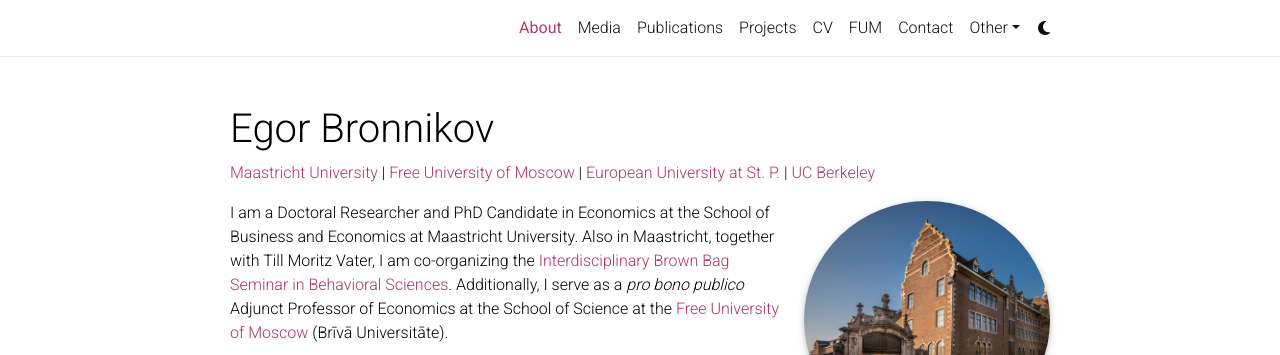
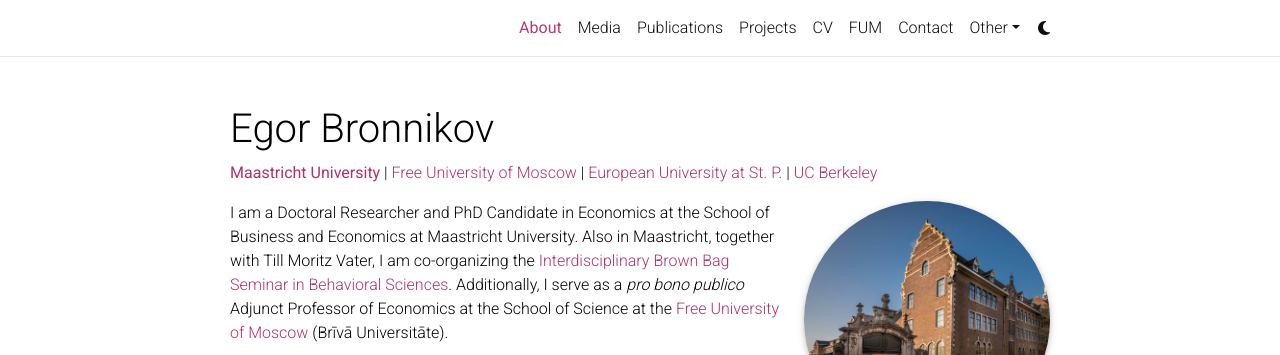
Before and after one commit to egorbronnikov/egorbronnikov.github.io, a Jekyll site: the page built from _pages/about.md, in a window 1280 px wide. Shown: the top 355 px of the page. Built offline with Jekyll 4.4.1, drawn with Linux system fonts in a browser that asks for light colours; comment, search, counter and statistics services are not loaded; a style sheet for code colours, icons or effects is not loaded.

Commit message:
Update about.md

```diff
--- a/_pages/about.md
+++ b/_pages/about.md
@@ -2,7 +2,7 @@
 layout: about
 title: About
 permalink: /
-subtitle: <span style="color:gray"> </span> <a href='https://www.maastrichtuniversity.nl/about-um/faculties/school-business-and-economics'>Maastricht University</a> | <a href='https://freemoscow.university/?lang=en'>Free University of Moscow</a> | <a href='https://eusp.org/en/econ'>European University at St. P.</a> | <a href='https://www.bitss.org/'>UC Berkeley</a>
+subtitle: <span style="color:gray"> </span>  <b><a href='https://www.maastrichtuniversity.nl/about-um/faculties/school-business-and-economics'>Maastricht University</a></b> | <a href='https://freemoscow.university/?lang=en'>Free University of Moscow</a> | <a href='https://eusp.org/en/econ'>European University at St. P.</a> | <a href='https://www.bitss.org/'>UC Berkeley</a>
 
 
 profile:
```
